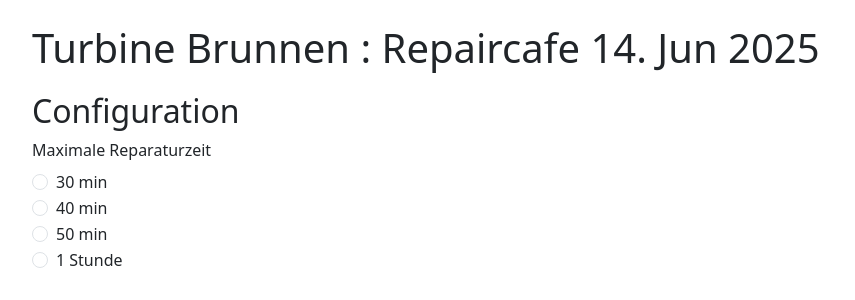
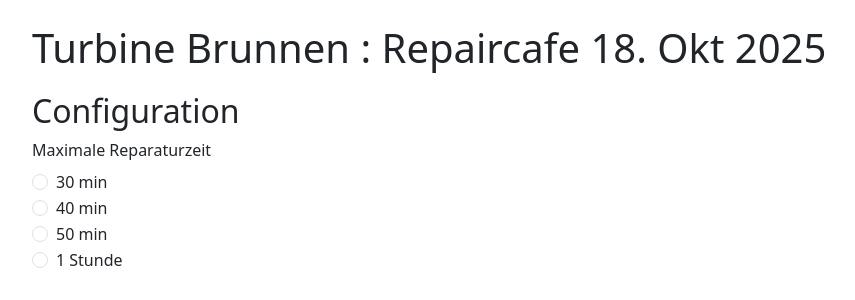
Before and after one commit to jogi-k/repaircafe, a Flask app: page /config in a window 1280 px wide. Shown: the part 16-316 px from the top of the page, without its empty margins (50-905 px from the left). Run offline with Flask 3, Linux system fonts and the light colour scheme; parts of the project's set-up code (start-up, migrations or seed data) failed here and were passed over; some libraries are stand-ins or nearby versions.

Commit message:
Preparations for next repaircafe

```diff
--- a/app.py
+++ b/app.py
@@ -42,11 +42,11 @@
 app = Flask(__name__)
 app.secret_key = 'dev'
 
-excel_file = "RepairCafe_June_2025.xlsx"
-WORKSHEET_TITLE = "RepairCafe June 25"
+excel_file = "RepairCafe_Okt_2025.xlsx"
+WORKSHEET_TITLE = "RepairCafe Okt 25"
 SOURCE = "Reparaturblatt_A4_template.odt"
-TARGET = "Reparaturblatt_June_2025_Nr"
-EXACT_DATE = "14.06.2025"
+TARGET = "Reparaturblatt_Okt_2025_Nr"
+EXACT_DATE = "18.10.2025"
 
 
 bootstrap = Bootstrap5(app)
--- a/templates/config.html
+++ b/templates/config.html
@@ -3,7 +3,7 @@
 
 {% block content %}
 
-    <h1>Turbine Brunnen : Repaircafe 14. Jun 2025</h1>
+    <h1>Turbine Brunnen : Repaircafe 18. Okt 2025</h1>
     <h2>Configuration</h2>
     <form method="post">
     {{ form.csrf_token }}
```
